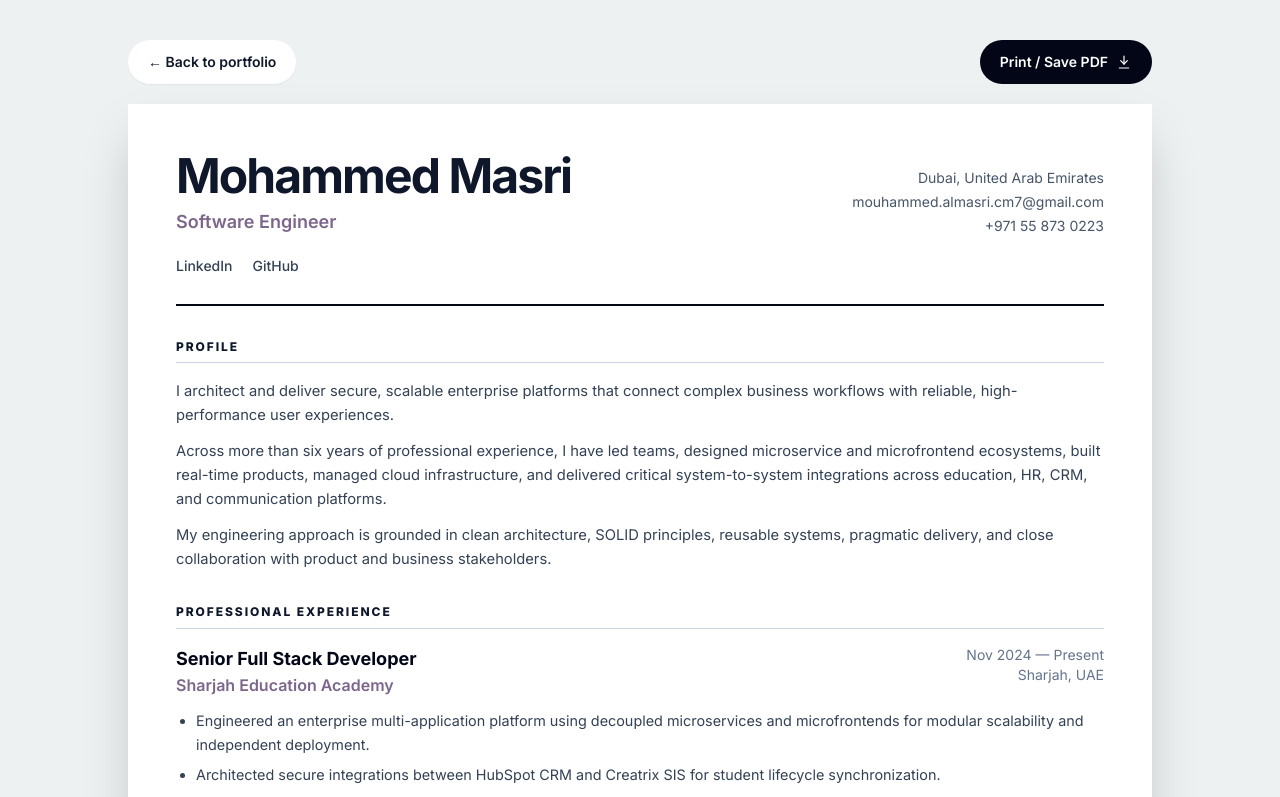
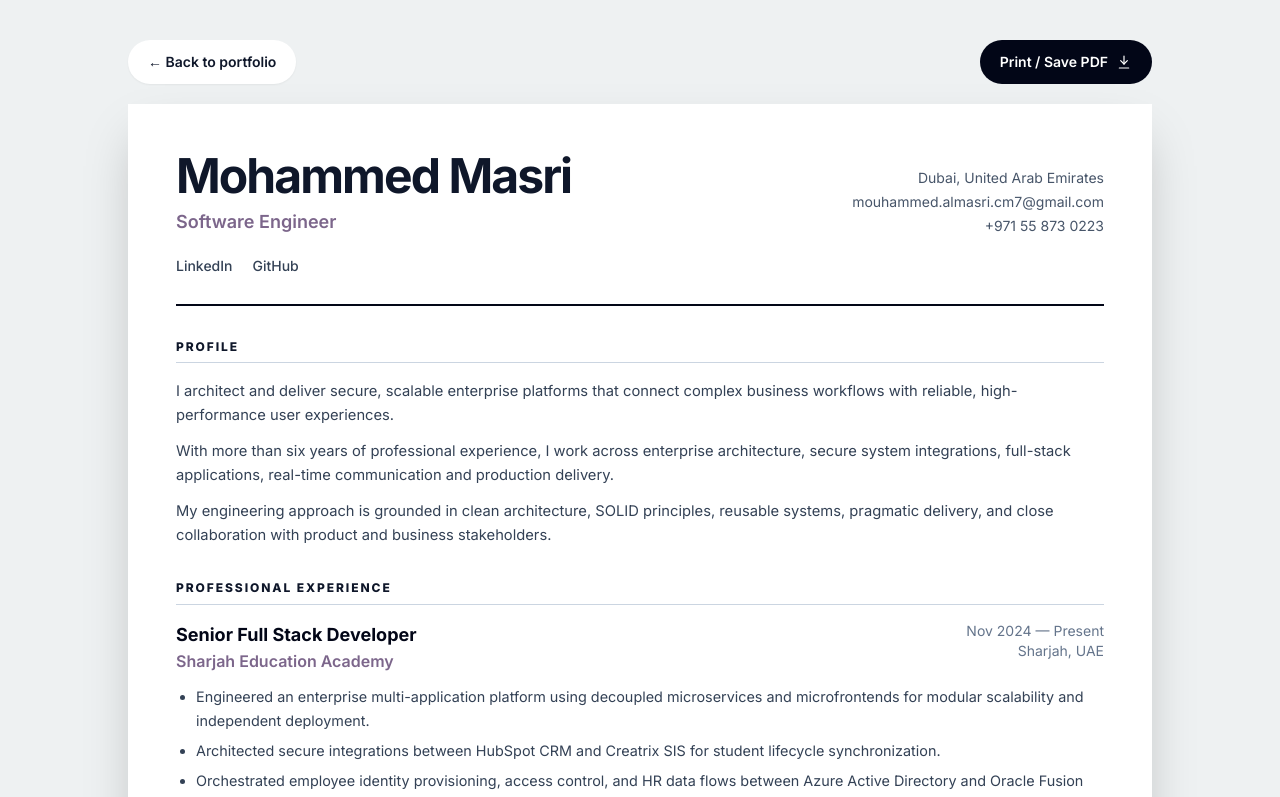
Before and after one commit to Mohammad-Masri/portfolio, a Next.js app: page /cv in a window 1280 px wide. Shown: the top 797 px of the page. Built offline with nearby package versions, Linux system fonts and the light colour scheme.

Commit message:
content: remove Vidnik from showcased work and refine recruiter-focused engineering copy

```diff
--- a/src/data/portfolio.ts
+++ b/src/data/portfolio.ts
@@ -17,7 +17,7 @@ export const profile = {
   github: "https://github.com/Mohammad-Masri",
   summary: [
     "I architect and deliver secure, scalable enterprise platforms that connect complex business workflows with reliable, high-performance user experiences.",
-    "Across more than six years of professional experience, I have led teams, designed microservice and microfrontend ecosystems, built real-time products, managed cloud infrastructure, and delivered critical system-to-system integrations across education, HR, CRM, and communication platforms.",
+    "With more than six years of professional experience, I work across enterprise architecture, secure system integrations, full-stack applications, real-time communication and production delivery.",
     "My engineering approach is grounded in clean architecture, SOLID principles, reusable systems, pragmatic delivery, and close collaboration with product and business stakeholders.",
   ],
 } as const;
@@ -105,7 +105,7 @@ export const experiences = [
     period: "Aug 2022 — Jan 2024",
     location: "Dubai, UAE",
     achievements: [
-      "Developed backend infrastructure for the Vidnik App CMS and content server using Node.js and NestJS.",
+      "Developed backend infrastructure for content management and delivery systems using Node.js and NestJS.",
       "Built responsive, high-fidelity React management interfaces for content operations.",
       "Managed Nginx, Docker, AWS infrastructure, and secure deployment environments.",
       "Delivered the Step By Tech and Mark Media websites with React and Next.js and owned Jest-based automated quality coverage.",
@@ -126,36 +126,25 @@ export const experiences = [
 
 export const selectedWork = [
   {
-    label: "Enterprise platform",
-    title: "Education Digital Ecosystem",
-    description:
-      "A modular multi-application architecture connecting student, employee, identity, HR, attendance, strategy, and operational workflows across the academy.",
-    tags: ["Microservices", "Microfrontends", "S2S Integrations", "AWS"],
-    impact: "Independent delivery across multiple institutional domains",
+    label: "Enterprise architecture",
+    title: "SEA Platform",
+    description: "A modular digital ecosystem at Sharjah Education Academy, connecting institutional applications through microservices, microfrontends and system integrations.",
+    tags: ["Microservices", "Microfrontends", "Integrations", "AWS"],
+    impact: "Shared platform architecture and connected institutional workflows",
   },
   {
     label: "AI-enabled product",
-    title: "Organizational Strategy Hub",
-    description:
-      "A centralized platform for goals, KPIs, objectives, and tasks, enhanced with generative AI recommendations, intelligent form filling, and action generation.",
-    tags: ["Generative AI", "Product Architecture", "Enterprise UX", "Automation"],
-    impact: "Turned strategic planning into an intelligent operational workflow",
+    title: "Strategy Hub",
+    description: "An organizational planning application connecting objectives, KPIs and tasks with AI-assisted recommendations and workflow automation.",
+    tags: ["Generative AI", "Enterprise applications", "Automation"],
+    impact: "Structured strategy planning and AI-enabled assistance",
   },
   {
     label: "Real-time communication",
-    title: "O-Connect Conferencing",
-    description:
-      "Full-stack engineering for an enterprise conferencing product with efficient GraphQL data access and low-latency voice and video communication.",
+    title: "O-Connect",
+    description: "Engineering contributions to an enterprise conferencing product with voice, video and efficient GraphQL client data access.",
     tags: ["WebRTC", "Socket.io", "GraphQL", "React", "Node.js"],
-    impact: "Responsive communication experiences at enterprise scale",
-  },
-  {
-    label: "Content platform",
-    title: "Vidnik Management Ecosystem",
-    description:
-      "Backend services, CMS workflows, content delivery infrastructure, and responsive management experiences for a modern media application.",
-    tags: ["NestJS", "React", "Docker", "Nginx", "AWS"],
-    impact: "Reliable content operations from authoring to delivery",
+    impact: "Full-stack real-time collaboration workflows",
   },
 ] as const;
 
```
